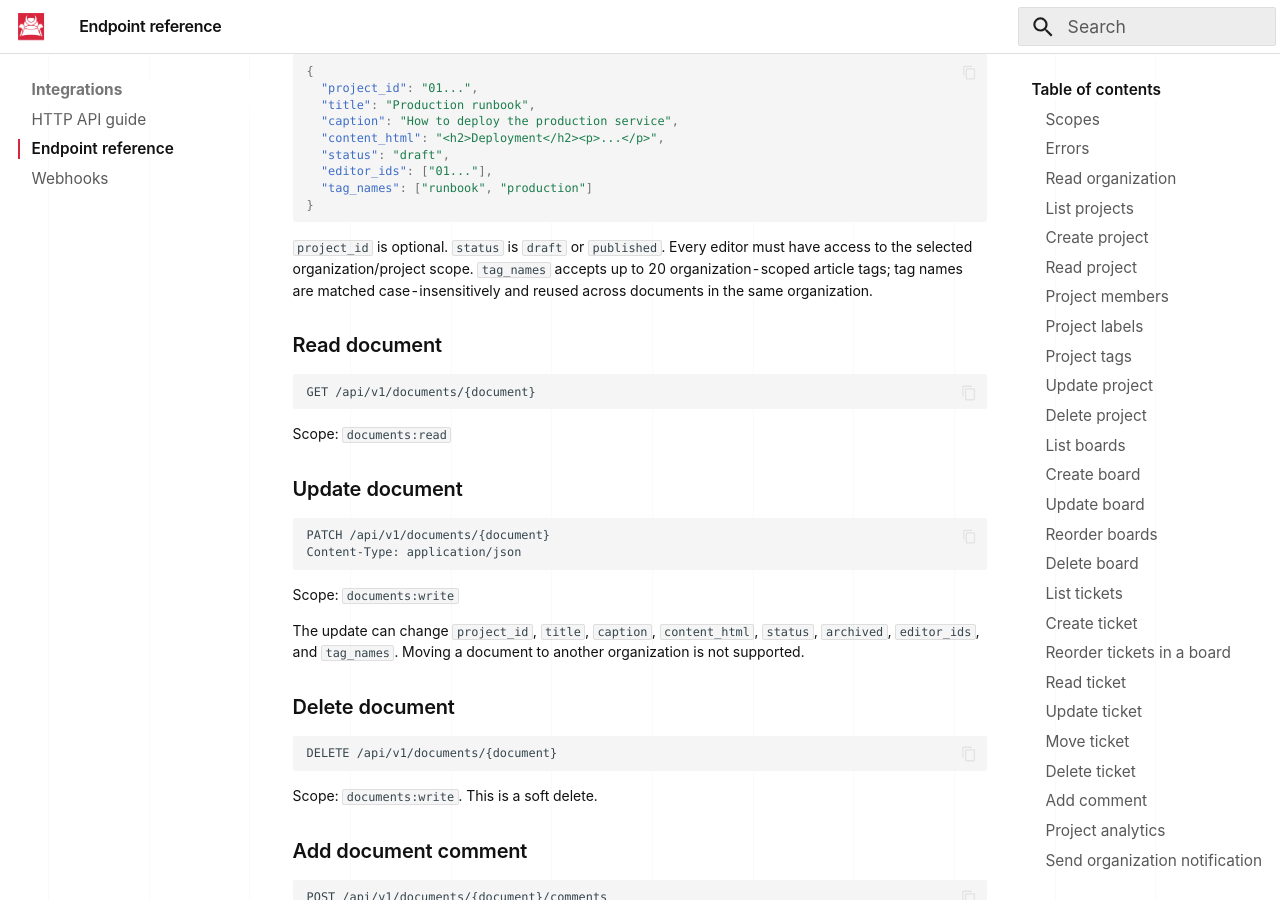
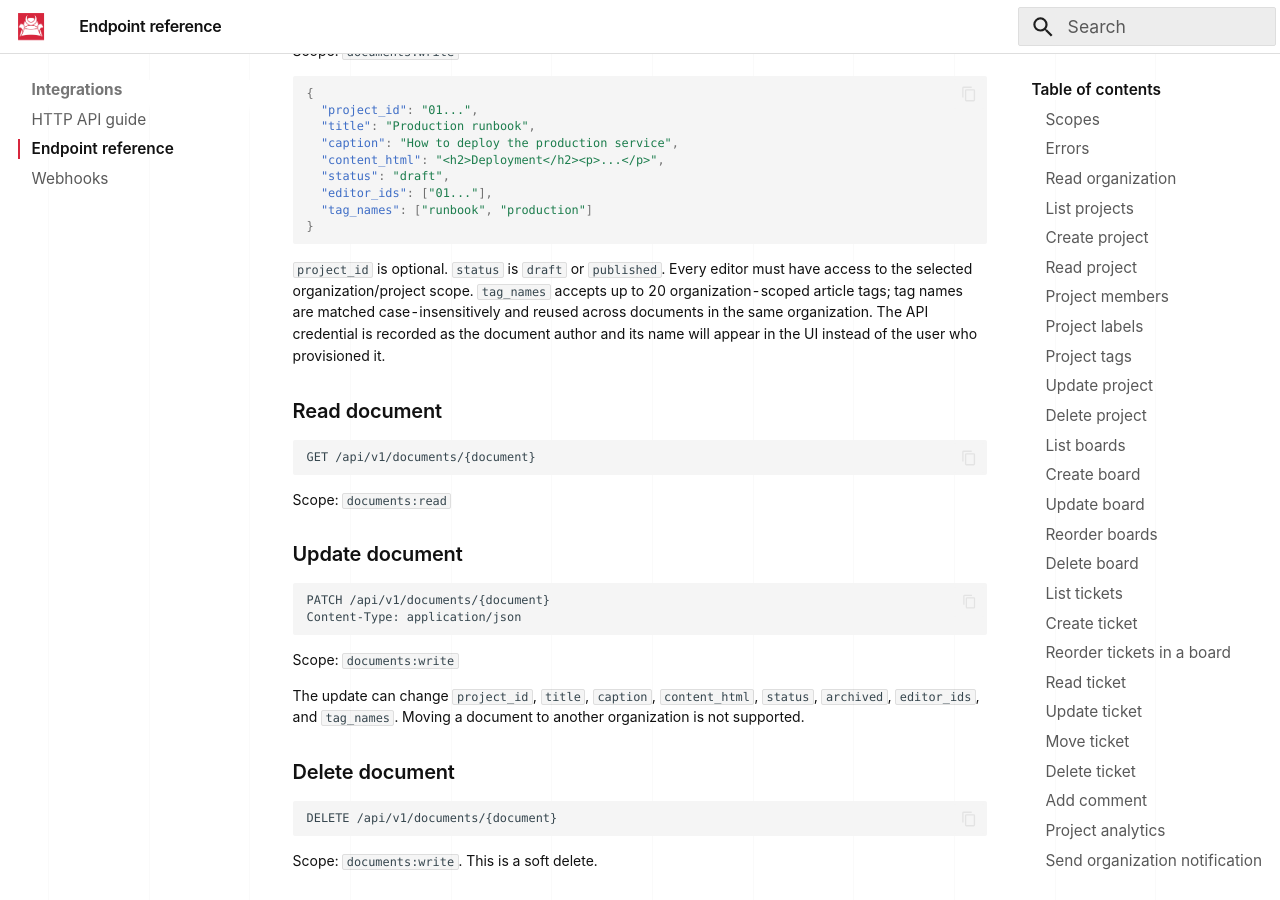
Before and after one commit to newfoundcodes/okatana, an MkDocs documentation site: the page built from docs/API.md, in a window 1280 px wide and 900 px high, scrolled down 7790 px. Built offline with MkDocs 1.6.1 and Material for MkDocs 9.7.7, drawn with Linux system fonts in a browser that asks for light colours; some of the changed text lies outside the part shown.

Commit message:
docs: update API documentation to reflect credential authorship behavior

````diff
--- a/docs/API.md
+++ b/docs/API.md
@@ -197,7 +197,7 @@ Content-Type: application/json
 
 Scope: `tickets:write`
 
-Select a board using `board_id` or `board_slug`.
+Select a board using `board_id` or `board_slug`. The API credential is recorded as the ticket creator and its name will appear in the UI instead of the user who provisioned it.
 
 ```json
 {
@@ -352,7 +352,7 @@ Scope: `documents:write`
 }
 ```
 
-`project_id` is optional. `status` is `draft` or `published`. Every editor must have access to the selected organization/project scope. `tag_names` accepts up to 20 organization-scoped article tags; tag names are matched case-insensitively and reused across documents in the same organization.
+`project_id` is optional. `status` is `draft` or `published`. Every editor must have access to the selected organization/project scope. `tag_names` accepts up to 20 organization-scoped article tags; tag names are matched case-insensitively and reused across documents in the same organization. The API credential is recorded as the document author and its name will appear in the UI instead of the user who provisioned it.
 
 ### Read document
 
````
